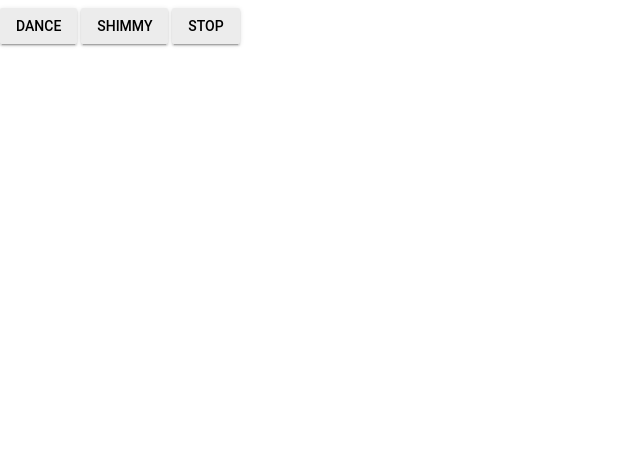
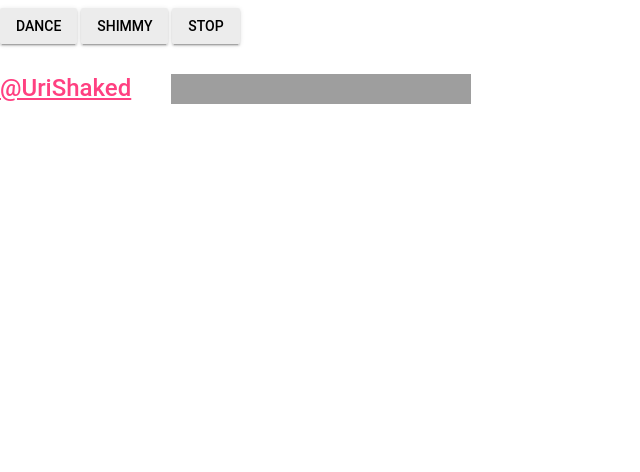
Before and after one commit to urish/purple-eye, a website: page web/index.html in a window 1280 px wide. Shown: the part 328-800 px from the top of the page, without its empty margins (0-640 px from the left). Drawn offline with nearby package versions, Linux system fonts and the light colour scheme; grey boxes are pictures that could not be loaded.

Commit message:
add twitter / github links

```diff
--- a/web/index.html
+++ b/web/index.html
@@ -7,6 +7,16 @@
     <link rel="stylesheet" href="https://fonts.googleapis.com/icon?family=Material+Icons">
     <link rel="stylesheet" href="https://code.getmdl.io/1.1.3/material.indigo-pink.min.css">
     <script defer src="https://code.getmdl.io/1.1.3/material.min.js"></script>
+    <style>
+        h2.twitter {
+            margin-top: 30px;
+        }
+
+        h2.twitter a {
+            display: inline-block;
+            margin-right: 40px;
+        }
+    </style>
 </head>
 
 <body>
@@ -43,6 +53,15 @@
             <button onclick="stopDancing()" class="mdl-button mdl-js-button mdl-button--raised">
                 Stop
             </button>
+
+            <h2 class="mdl-card__title-text twitter">
+                <a href="https://twitter.com/UriShaked">@UriShaked</a>
+
+                <span class="star-widget">
+                     <iframe src="https://ghbtns.com/github-btn.html?user=urish&repo=purple-eye&type=star&count=true&size=large"
+                      frameborder="0" scrolling="0" width="160px" height="30px"></iframe>
+                </span>
+            </h2>
         </main>
     </div>
 
```
